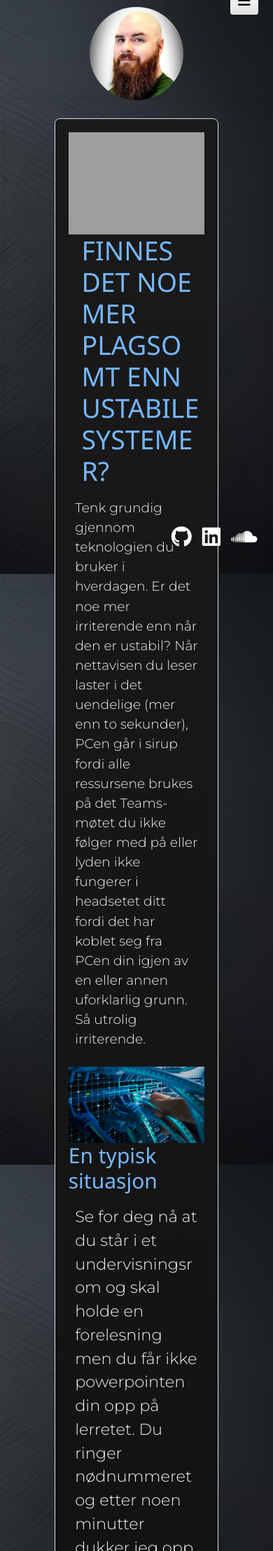
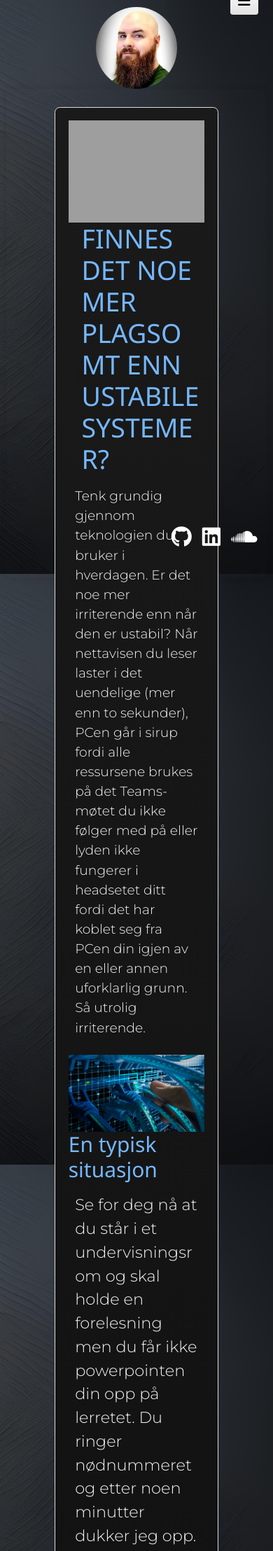
Before and after one commit to OpusMag/magnuslyngra.no, a PHP site: page /blogg.html in a window 390 px wide. Shown: the part 24-2240 px from the top of the page at 70% size. Run offline with PHP 8.4, Linux system fonts and the light colour scheme; grey boxes are pictures that could not be loaded.

Commit message:
another tiny adjustment to picture scaling to improve the mobile experience

```diff
--- a/www/cover.css
+++ b/www/cover.css
@@ -384,8 +384,8 @@ h2 {
 }
 
 .image-container2 {
-  height: 40%;
-  width: 40%;
+  height: 35%;
+  width: 35%;
 }
 
 /* Text container */
```
